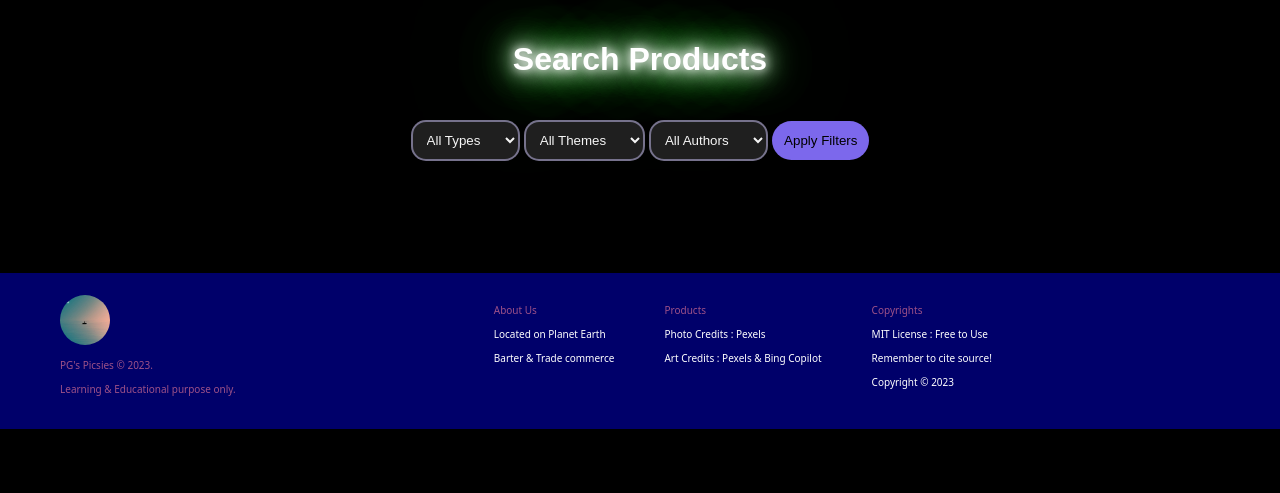
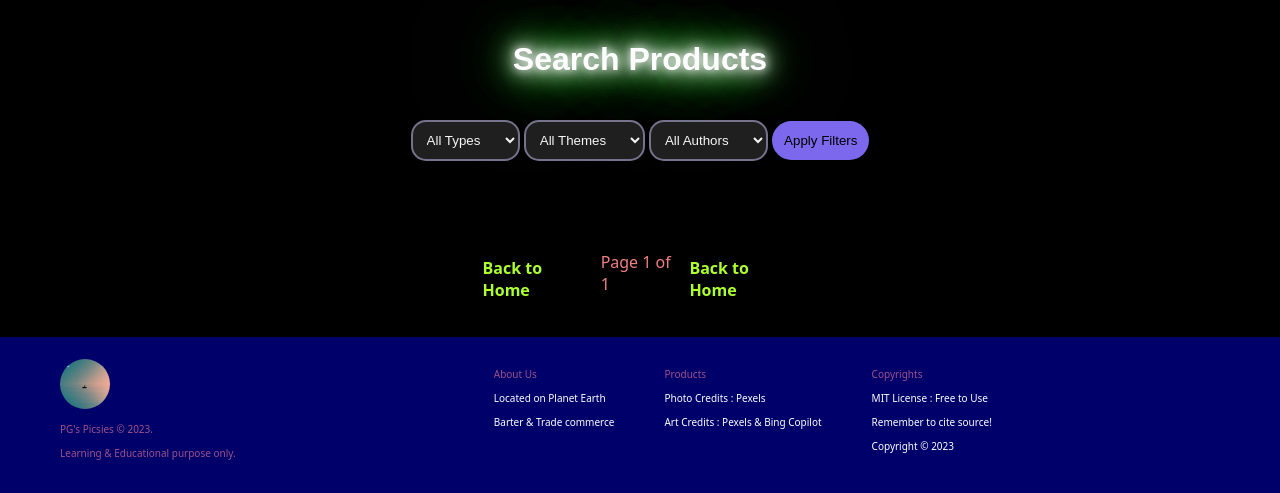
Before and after one commit to prak112/Image-Barter-Bazaar, a Django app: page /products in a window 1280 px wide. Shown: the part 438-931 px from the top of the page. Before the commit the page ends 867 px from the top, so only its background shows below. Run offline with Django 4.2, Linux system fonts and the light colour scheme; data that the repository does not hold is empty; parts of the project's set-up code (start-up, migrations or seed data) failed here and were passed over.

Commit message:
debug pagination display,function

```diff
--- a/ecommstore/photostore/static/photostore/styles_products.css
+++ b/ecommstore/photostore/static/photostore/styles_products.css
@@ -65,6 +65,7 @@
     margin: 0 auto;
 }
 
+/* DROPDOWN FILTER */
 .dropdown-container {
     display: flex;
     margin: auto;
@@ -98,9 +99,26 @@
     color: whitesmoke;
 }
 
-.pagination{
-    display: flex;
-    justify-content: center;
+/* PAGINATION */
+.pagination-container{
     color:aliceblue;
     padding: 10px;
 }
+.pagination-display{
+    display: flex;
+    max-width: 25%;   /*width, height of the box -- essential to contain items in the center*/
+    max-height: 100%;
+    margin: 0 auto;
+
+    color: lightcoral;
+    padding: 10px;
+}
+.pagination-display .pagination-home a{
+    color: greenyellow;
+    font-weight: 600 ;
+}
+.pagination-display .pagination-display-button a{
+    color: goldenrod;
+    font-weight: 600 ;
+    padding: 5px;
+}
--- a/ecommstore/photostore/templates/photostore/products.html
+++ b/ecommstore/photostore/templates/photostore/products.html
@@ -95,15 +95,21 @@
                 </button>
             </div>
         {% endfor %}
+    </div>
+    <div class="pagination-container">
+        <div class="pagination-display">
+            {% if all_products.has_previous %}
+                <p class="pagination-display-button"><a href="{% url 'photostore:products' %}?page={{ all_products.previous_page_number }}">Previous Page</a></p>
+            {% else %}
+                <p class="pagination-home"><a href="{% url 'photostore:index' %}">Back to Home</a></p>
+            {% endif %}
+            <p class="pagination-display">Page {{ all_products.number }} of {{ all_products.paginator.num_pages }}</p>
+            {% if all_products.has_next %}
+                <p class="pagination-display-button"><a href="{% url 'photostore:products' %}?page={{ all_products.next_page_number }}">Next Page</a></p>
+            {% else %}
+                <p class="pagination-home"><a href="{% url 'photostore:index' %}">Back to Home</a></p>
+            {% endif %}
         </div>
-<div class="pagination">
-    {% if content_page.has_previous %}
-        <a href="{% url 'photostore:products' %}?page={{ content_page.previous_page_number }}">Previous Page</a>
-    {% endif %}
-        <p>{{ content_page.page_number }}</p>
-    {% if content_page.has_next %}
-        <a href="{% url 'photostore:products' %}?page={{ content_page.next_page_number }}">Next Page</a>
-    {% endif %}
-</div>
+    </div>
 </main>
 {% endblock %}
```
